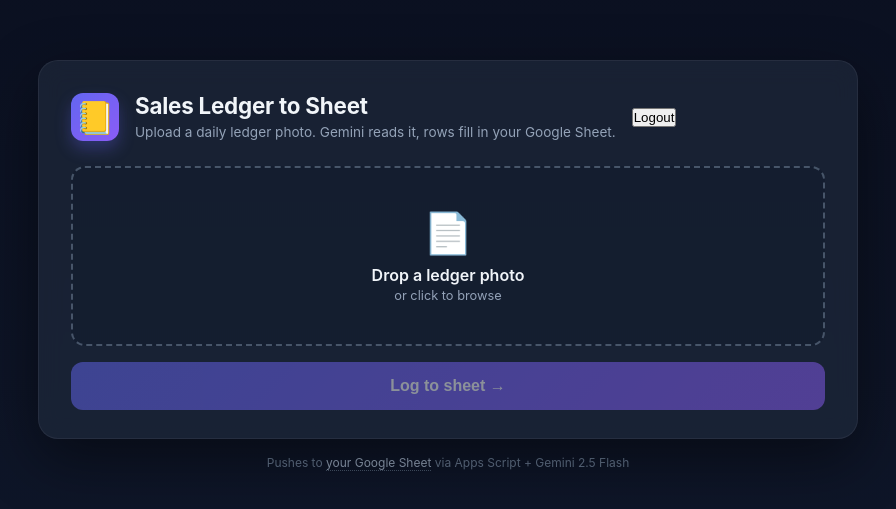
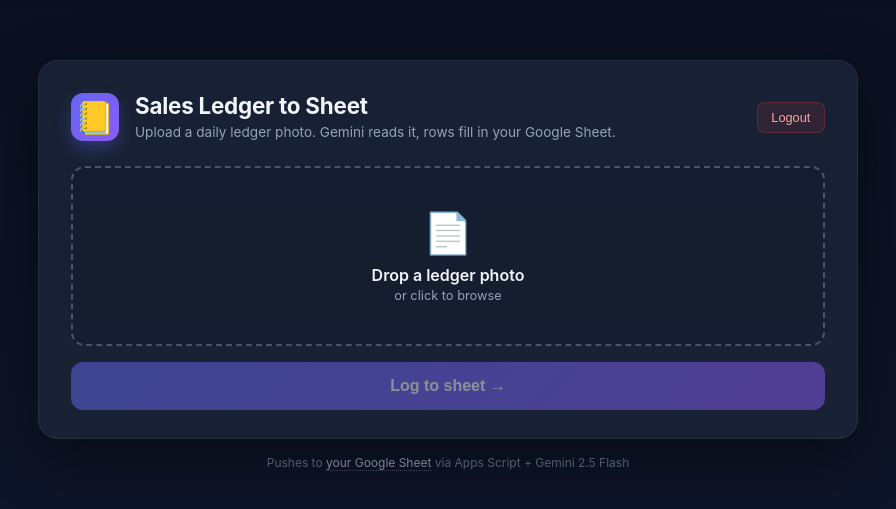
Before and after one commit to Tribhuvan-26/animal-nutrition, a Next.js app: page / in a window 1280 px wide. Shown: the part 135-644 px from the top of the page, without its empty margins (192-1088 px from the left). Built offline with nearby package versions, Linux system fonts and the light colour scheme.

Commit message:
Style logout button (subtle red, hover state)

```diff
--- a/app/globals.css
+++ b/app/globals.css
@@ -38,6 +38,28 @@
   gap: 1rem;
   align-items: center;
   margin-bottom: 1.5rem;
+}
+
+.header-text {
+  flex: 1;
+}
+
+.logout-btn {
+  background: rgba(239, 68, 68, 0.1);
+  color: #fca5a5;
+  border: 1px solid rgba(239, 68, 68, 0.25);
+  padding: 0.45rem 0.85rem;
+  border-radius: 8px;
+  font-size: 0.8rem;
+  font-weight: 500;
+  cursor: pointer;
+  transition: all 0.2s ease;
+}
+
+.logout-btn:hover {
+  background: rgba(239, 68, 68, 0.2);
+  border-color: rgba(239, 68, 68, 0.4);
+  color: #fecaca;
 }
 
 .logo {
```
